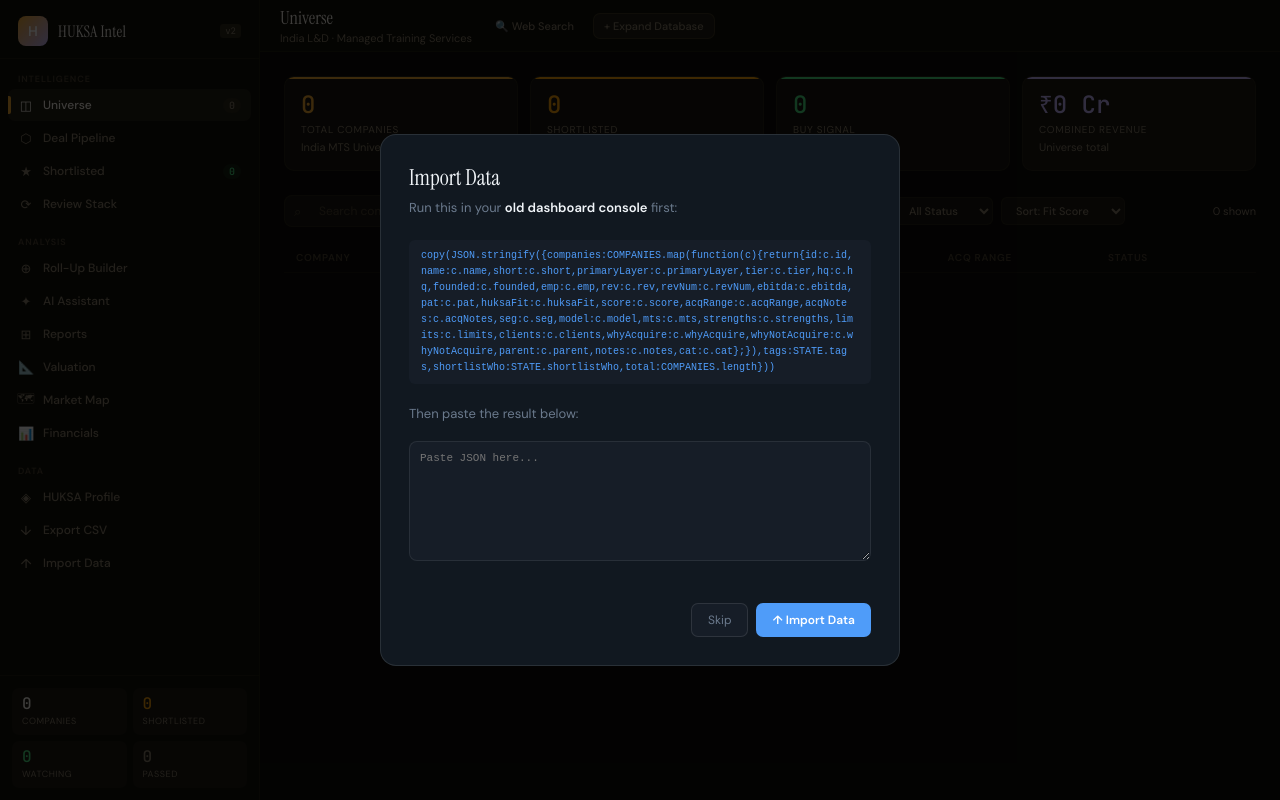
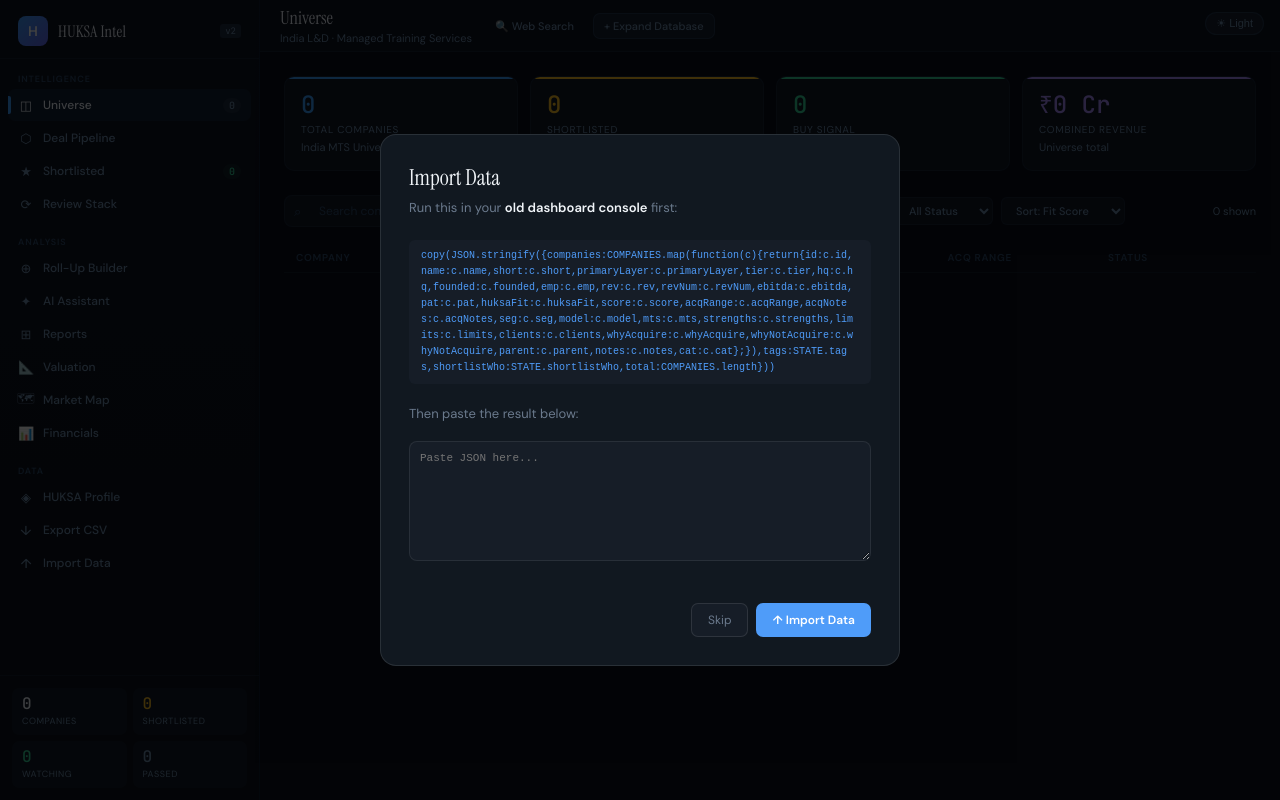
Before and after one commit to deepakchandrainfollion/huksa-intel-v2, a plain HTML site: page index.html in a window 1280 px wide. Drawn offline with Linux system fonts and the light colour scheme.

Commit message:
Add files via upload

```diff
--- a/index.html
+++ b/index.html
@@ -8,29 +8,29 @@
 <style>
 *{margin:0;padding:0;box-sizing:border-box;}
 :root{
-  --bg:#0c0a08;
-  --bg2:#111008;
-  --surface:#1a1710;
-  --surface2:#211e14;
-  --surface3:#2a2618;
-  --border:rgba(255,220,120,.06);
-  --border2:rgba(255,220,120,.12);
-  --text:#f5f0e8;
-  --muted:#8a7e6a;
-  --faint:#4a4030;
-  --accent:#f0a830;
-  --accent2:#d4922a;
-  --green:#4ade80;
-  --green-bg:rgba(74,222,128,.07);
-  --green-bd:rgba(74,222,128,.18);
-  --amber:#f59e0b;
-  --amber-bg:rgba(245,158,11,.08);
+  --bg:#0a0f1a;
+  --bg2:#0d1421;
+  --surface:#111927;
+  --surface2:#162030;
+  --surface3:#1c2a3e;
+  --border:rgba(99,179,237,.08);
+  --border2:rgba(99,179,237,.15);
+  --text:#f0f6ff;
+  --muted:#7090b0;
+  --faint:#2d4a6a;
+  --accent:#3b9eff;
+  --accent2:#2d8ae8;
+  --green:#34d399;
+  --green-bg:rgba(52,211,153,.07);
+  --green-bd:rgba(52,211,153,.2);
+  --amber:#fbbf24;
+  --amber-bg:rgba(251,191,36,.07);
   --red:#f87171;
   --red-bg:rgba(248,113,113,.07);
-  --purple:#c4b5fd;
-  --purple-bg:rgba(196,181,253,.07);
-  --gold:#fbbf24;
-  --blue:#60a5fa;
+  --purple:#a78bfa;
+  --purple-bg:rgba(167,139,250,.07);
+  --gold:#f59e0b;
+  --blue:#3b9eff;
   --sidebar-w:260px;
   --header-h:52px;
   --r:10px;
@@ -499,36 +499,7 @@
   transition:all .15s;color:var(--muted);
 }
 .drop-zone:hover,.drop-zone.over{border-color:var(--accent);background:rgba(79,156,249,.
-/* Warm glow effects */
-#sidebar{border-right:1px solid rgba(240,168,48,.08);background:linear-gradient(180deg,#0f0d08 0%,#0c0a08 100%)}
-.sb-logo-mark{background:linear-gradient(135deg,#f0a830,#d97706)}
-.nav-item.active::before{background:var(--accent)}
-.nav-item.active{background:rgba(240,168,48,.07)}
-.stat-card::before{background:var(--accent-color,var(--accent))}
-.swipe-btn.shortlist{border-color:rgba(240,168,48,.4);background:rgba(240,168,48,.06)}
-.swipe-btn.shortlist:hover{background:rgba(240,168,48,.14)}
-.btn.pri{background:var(--accent);border-color:var(--accent);color:#0c0a08}
-.btn.pri:hover{background:var(--accent2);border-color:var(--accent2)}
-.co-rev{color:var(--accent)}
-.search-input:focus{border-color:var(--accent)}
-.profile-tab.active{background:var(--surface3)}
-/* Warm scrollbar */
-::-webkit-scrollbar-thumb{background:rgba(240,168,48,.15)}
-::-webkit-scrollbar-thumb:hover{background:rgba(240,168,48,.3)}
-/* Card hover glow */
-.co-row:hover{background:rgba(240,168,48,.03)}
-.sl-card:hover,.pipeline-card:hover{border-color:rgba(240,168,48,.2)!important}
-/* Light/Dark toggle */
-.theme-toggle{position:fixed;top:12px;right:16px;z-index:100;background:var(--surface2);border:1px solid var(--border2);border-radius:20px;padding:4px 10px;cursor:pointer;font-size:11px;color:var(--muted);display:flex;align-items:center;gap:5px;transition:all .15s}
-.theme-toggle:hover{color:var(--text);border-color:var(--accent)}
-/* Light mode */
-body.light{
-  --bg:#faf7f2;--bg2:#f5f1ea;--surface:#fff;--surface2:#f0ece3;--surface3:#e8e2d8;
-  --border:rgba(180,140,60,.1);--border2:rgba(180,140,60,.2);
-  --text:#1a1510;--muted:#6b5a3a;--faint:#b8a880;
-}
-body.light #sidebar{background:linear-gradient(180deg,#f5f1ea,#faf7f2)}
-body.light .co-row:hover{background:rgba(240,168,48,.04)}
+
 
 /* Up zone for financials */
 .up-zone{border:2px dashed var(--border2);border-radius:10px;padding:32px;text-align:center;cursor:pointer;transition:all .15s;color:var(--muted)}
@@ -548,6 +519,36 @@
 .val-result{background:var(--surface);border:1px solid var(--border);border-radius:var(--r);padding:16px;margin-top:12px}
 04);color:var(--text)}
 
+
+/* Blue theme */
+#sidebar{background:linear-gradient(180deg,#0d1421 0%,#0a0f1a 100%);border-right:1px solid rgba(59,158,255,.08)}
+.sb-logo-mark{background:linear-gradient(135deg,#3b9eff,#6366f1)}
+.nav-item.active{background:rgba(59,158,255,.08)}
+.nav-item.active::before{background:var(--accent)}
+.nav-item:hover{background:rgba(59,158,255,.05)}
+.stat-card::before{background:var(--accent-color,var(--accent))}
+.btn.pri{background:var(--accent);border-color:var(--accent);color:#fff}
+.btn.pri:hover{background:var(--accent2);border-color:var(--accent2)}
+.co-rev{color:var(--accent)}
+.search-input:focus{border-color:var(--accent)}
+.profile-tab.active{background:var(--surface3)}
+::-webkit-scrollbar-thumb{background:rgba(59,158,255,.15)}
+::-webkit-scrollbar-thumb:hover{background:rgba(59,158,255,.3)}
+.co-row:hover{background:rgba(59,158,255,.03)}
+.swipe-btn.shortlist{border-color:rgba(251,191,36,.4);background:rgba(251,191,36,.06)}
+.swipe-btn.shortlist:hover{background:rgba(251,191,36,.12)}
+
+/* Light mode */
+.theme-toggle{position:fixed;top:12px;right:16px;z-index:100;background:var(--surface2);border:1px solid var(--border2);border-radius:20px;padding:4px 10px;cursor:pointer;font-size:11px;color:var(--muted);display:flex;align-items:center;gap:5px;transition:all .15s}
+.theme-toggle:hover{color:var(--text);border-color:var(--accent)}
+body.light{
+  --bg:#f8faff;--bg2:#f0f4fc;--surface:#ffffff;--surface2:#e8f0fb;--surface3:#dce8f8;
+  --border:rgba(59,158,255,.1);--border2:rgba(59,158,255,.2);
+  --text:#0a1628;--muted:#4a6080;--faint:#a0b8d0;
+}
+body.light #sidebar{background:linear-gradient(180deg,#f0f4fc,#f8faff)}
+body.light .co-table th{background:var(--bg2)}
+body.light .stat-card{box-shadow:0 1px 4px rgba(0,0,0,.06)}
 </style>
 </head>
 <body>
```
